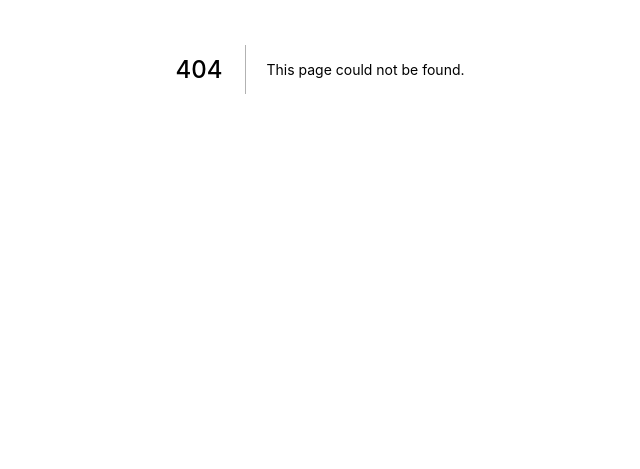
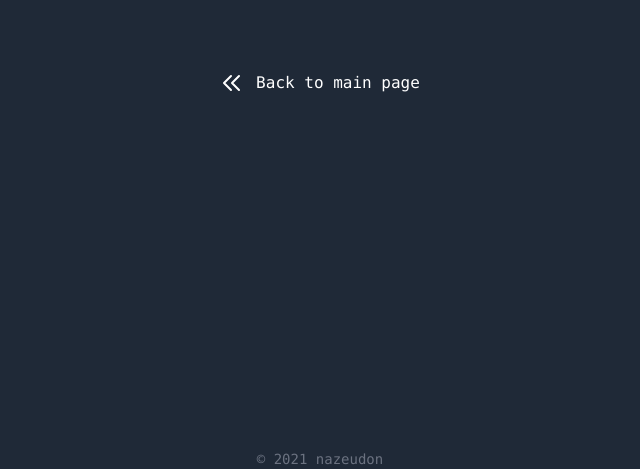
Before and after one commit to nazeudon/nextjs_blog_todo, a Next.js app: page /blog-page in a window 1280 px wide. Before the commit this address had no page. Shown: the part 331-800 px from the top of the page, without its empty margins (320-960 px from the left). Built offline with nearby package versions, Linux system fonts and the light colour scheme.

Commit message:
added main page

```diff
--- /dev/null
+++ b/pages/blog-page.js
@@ -0,0 +1,28 @@
+import Layout from "../components/Layout";
+import Link from "next/link";
+
+export default function BlogPage() {
+  return (
+    <Layout title="Blog page">
+      <Link href="/main-page">
+        <div className="flex mt-12 cursor-pointer">
+          <svg
+            className="w-6 h-6 mr-3"
+            fill="none"
+            stroke="currentColor"
+            viewBox="0 0 24 24"
+            xmlns="http://www.w3.org/2000/svg"
+          >
+            <path
+              strokeLinecap="round"
+              strokeLinejoin="round"
+              strokeWidth={2}
+              d="M11 19l-7-7 7-7m8 14l-7-7 7-7"
+            />
+          </svg>
+          <span>Back to main page</span>
+        </div>
+      </Link>
+    </Layout>
+  );
+}
--- a/pages/main-page.js
+++ b/pages/main-page.js
@@ -1,6 +1,7 @@
 import Cookie from "universal-cookie";
 import { useRouter } from "next/router";
 import Layout from "../components/Layout";
+import Link from "next/link";
 
 const cookie = new Cookie();
 
@@ -14,9 +15,21 @@ export default function MainPage() {
 
   return (
     <Layout title="Main page">
+      <div className="mb-10">
+        <Link href="/blog-page">
+          <a className="px-4 py-12 mr-8 text-white bg-indigo-500 rounded hover:bg-indigo-600">
+            Visit Blog by SSG + ISR
+          </a>
+        </Link>
+        <Link href="/task-page">
+          <a className="px-4 py-12 mr-8 text-white bg-gray-500 rounded hover:bg-gray-600">
+            Visit Task by ISR + CRS
+          </a>
+        </Link>
+      </div>
       <svg
         onClick={logout}
-        className="mt-10 cursor-pointer w-6 h-6"
+        className="w-6 h-6 mt-10 cursor-pointer"
         fill="none"
         stroke="currentColor"
         viewBox="0 0 24 24"
--- /dev/null
+++ b/pages/task-page.js
@@ -0,0 +1,28 @@
+import Layout from "../components/Layout";
+import Link from "next/link";
+
+export default function TaskPage() {
+  return (
+    <Layout title="Task page">
+      <Link href="/main-page">
+        <div className="flex mt-12 cursor-pointer">
+          <svg
+            className="w-6 h-6 mr-3"
+            fill="none"
+            stroke="currentColor"
+            viewBox="0 0 24 24"
+            xmlns="http://www.w3.org/2000/svg"
+          >
+            <path
+              strokeLinecap="round"
+              strokeLinejoin="round"
+              strokeWidth={2}
+              d="M11 19l-7-7 7-7m8 14l-7-7 7-7"
+            />
+          </svg>
+          <span>Back to main page</span>
+        </div>
+      </Link>
+    </Layout>
+  );
+}
```
